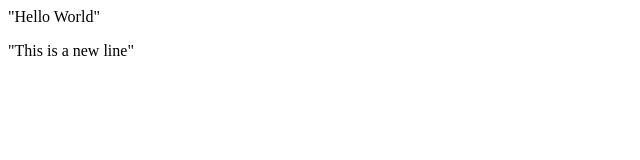
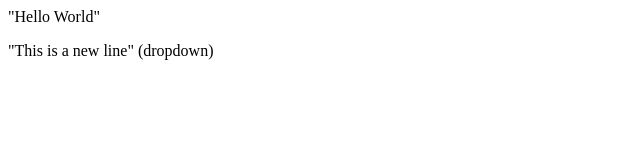
Before and after one commit to aj-king2507/LocalRepo, a plain HTML site: page index.html in a window 1280 px wide. Shown: the full height of the page, 0-640 px from the left. Drawn offline with Linux system fonts and the light colour scheme.

```diff
--- a/index.html
+++ b/index.html
@@ -1,2 +1,2 @@
 <p>"Hello World"</p>
-<p>"This is a new line"</p>
+<p>"This is a new line" (dropdown)</p>
```
